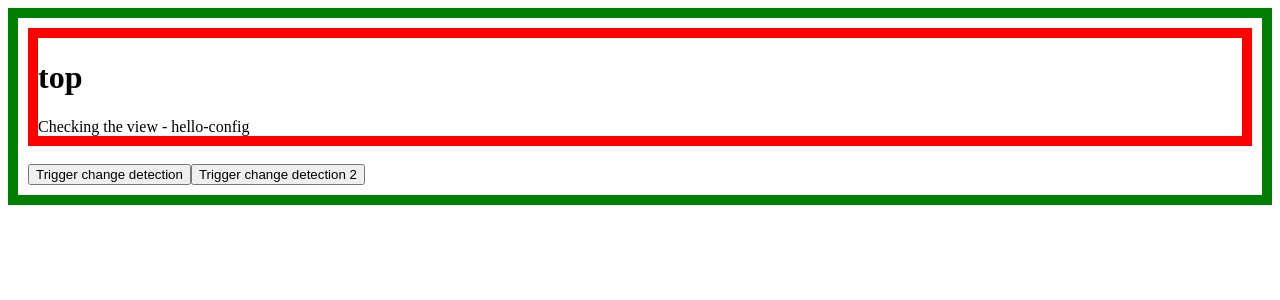
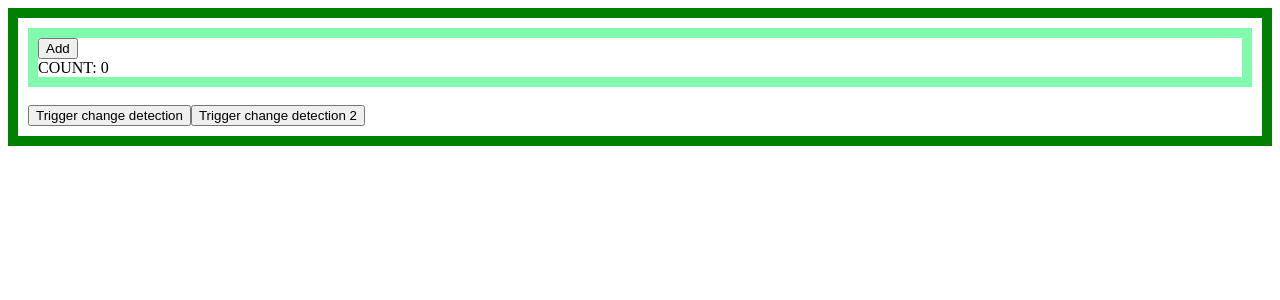
Before and after one commit to dudumanbogdan/angular-perf-presentation-cgm, an Angular app: page /hello in a window 1280 px wide. Shown: the top 300 px of the page. Built offline with nearby package versions, Linux system fonts and the light colour scheme.

Commit message:
Add issue NgZone after an update in setTimeout with OnPush

```diff
--- a/src/app/app.component.html
+++ b/src/app/app.component.html
@@ -1,6 +1,7 @@
 <div style="border: 10px solid green; padding: 10px;">
   <!-- <app-hello></app-hello> -->
-  <app-hello-config [config]="config"></app-hello-config>
+  <!-- <app-hello-config [config]="config"></app-hello-config> -->
+  <app-hello-counter></app-hello-counter>
   <br />
   <button (click)="onClick()">Trigger change detection</button>
   <button (click)="onClick2()">Trigger change detection 2</button>
--- a/src/app/hello/hello.module.ts
+++ b/src/app/hello/hello.module.ts
@@ -4,14 +4,15 @@ import { CommonModule } from '@angular/common';
 import { HelloRoutingModule } from './hello-routing.module';
 import { HelloComponent } from 'src/app/hello/hello-container/hello.component';
 import { HelloConfigComponent } from './shared/components/hello-config/hello-config.component';
+import { HelloCounterComponent } from './shared/components/hello-counter/hello-counter.component';
 
 
 @NgModule({
-  declarations: [HelloComponent, HelloConfigComponent],
+  declarations: [HelloComponent, HelloConfigComponent, HelloCounterComponent],
   imports: [
     CommonModule,
     HelloRoutingModule
   ],
-  exports: [HelloComponent, HelloConfigComponent]
+  exports: [HelloComponent, HelloConfigComponent, HelloCounterComponent]
 })
 export class HelloModule { }
--- /dev/null
+++ b/src/app/hello/shared/components/hello-counter/hello-counter.component.html
@@ -0,0 +1,4 @@
+<div style="border: 10px solid #82faad">
+  <button (click)="add()">Add</button><br />
+  COUNT: {{ count.value }}
+</div>
--- /dev/null
+++ b/src/app/hello/shared/components/hello-counter/hello-counter.component.ts
@@ -0,0 +1,20 @@
+import { Component, OnInit, ChangeDetectionStrategy } from '@angular/core';
+
+@Component({
+  selector: 'app-hello-counter',
+  templateUrl: './hello-counter.component.html',
+  styleUrls: ['./hello-counter.component.scss'],
+  changeDetection: ChangeDetectionStrategy.OnPush
+})
+export class HelloCounterComponent implements OnInit {
+  count = { value: 0};
+
+  ngOnInit(): void {
+    setTimeout(() => (this.count = { value: 5 }), 0);
+    Promise.resolve().then(() => (this.count = { value: 5 }));
+  }
+
+  add() {
+    this.count.value++;
+  }
+}
```
Also changed, not shown: src/app/hello/shared/components/hello-counter/hello-counter.component.scss (added), 1 other file (tests, documents, lock files or other folders).
